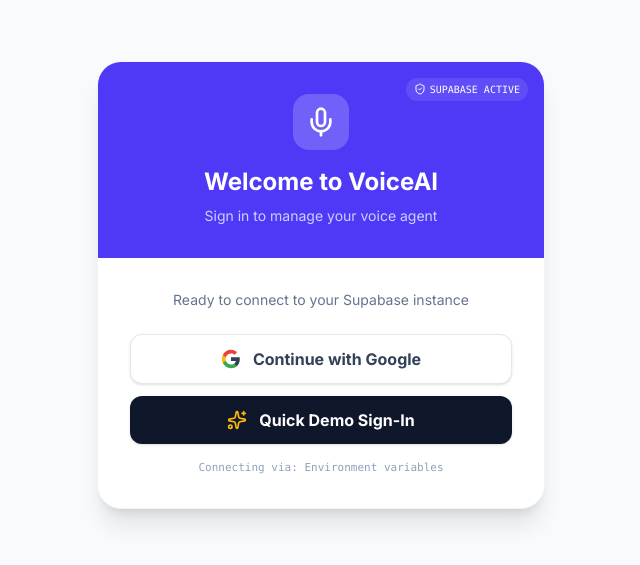
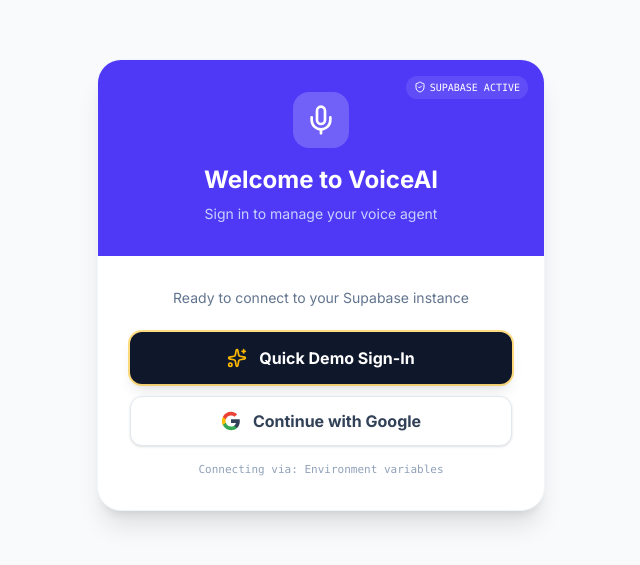
Before and after one commit to dsgjcj332-creator/soo-voice, a React (Vite) app: page /auth in a window 1280 px wide. Shown: the part 115-680 px from the top of the page, without its empty margins (319-959 px from the left). Built offline with nearby package versions, Linux system fonts and the light colour scheme; no server answers.

Commit message:
fix: quick login primary, unauthorized-domain error handling, firebase init guard

```diff
--- a/src/contexts/AuthContext.tsx
+++ b/src/contexts/AuthContext.tsx
@@ -86,6 +86,7 @@ export function AuthProvider({ children }: { children: React.ReactNode }) {
       };
     } else {
       console.log("[Auth] Initializing with Firebase Auth provider...");
+      try {
         const unsubscribe = onAuthStateChanged(auth, (usr) => {
           if (usr) {
             setUser({
@@ -101,6 +102,12 @@ export function AuthProvider({ children }: { children: React.ReactNode }) {
           setLoading(false);
         });
         return unsubscribe;
+      } catch (e) {
+        console.warn("[Auth] Firebase auth init failed, staying unauthenticated", e);
+        setUser(null);
+        setLoading(false);
+        return () => {};
+      }
     }
   }, [isConfigured]);
 
--- a/src/pages/Auth.tsx
+++ b/src/pages/Auth.tsx
@@ -43,7 +43,12 @@ export function Auth() {
       if (err.code === 'auth/popup-closed-by-user') {
         errorMessage = language === 'ar' ? 'تم إغلاق نافذة تسجيل الدخول. يرجى المحاولة مرة أخرى.' : 'Sign-in popup was closed. Please try again.';
       } else if (err.code === 'auth/popup-blocked') {
-        errorMessage = language === 'ar' ? 'تم حظر نافذة منبثقة بواسطة المتصفح. يرجى السماح بالنوافذ المنبثقة.' : 'Popup disabled by browser. Please allow popups for this site.';
+        errorMessage = language === 'ar' ? 'تم حظر النافذة المنبثقة. يرجى السماح بالنوافذ المنبثقة للموقع.' : 'Popup blocked by browser. Please allow popups.';
+      } else if (err.code === 'auth/unauthorized-domain') {
+        const domain = window.location.hostname;
+        errorMessage = language === 'ar'
+          ? `النطاق "${domain}" غير مسجل في Firebase. يرجى إضافته في Firebase Console > Authentication > Settings > Authorized domains. أو استخدم الدخول السريع.`
+          : `Domain "${domain}" is not authorized in Firebase. Please add it in Firebase Console > Authentication > Settings > Authorized domains. Or use Quick Demo Sign-In.`;
       } else if (err.message) {
         errorMessage = err.message;
       }
@@ -114,6 +119,19 @@ export function Auth() {
           </p>
 
           <div className="w-full space-y-3">
+            {/* Quick Demo Login - Primary for local/dev */}
+            <button
+              onClick={handleDemoLogin}
+              disabled={loading}
+              className="w-full bg-slate-900 hover:bg-slate-800 text-white font-bold py-3.5 px-4 rounded-xl flex items-center justify-center gap-3 transition-colors shadow-lg cursor-pointer ring-2 ring-amber-400/50"
+            >
+              <Sparkles className="w-5 h-5 text-amber-400" />
+              {loading
+                ? (language === 'ar' ? 'جاري الدخول...' : 'Signing in...')
+                : (language === 'ar' ? 'دخول سريع للتجربة والمراجعة' : 'Quick Demo Sign-In')}
+            </button>
+
+            {/* Google Login - Secondary, may require Firebase domain setup */}
             <button
               onClick={handleGoogleLogin}
               disabled={loading}
@@ -129,16 +147,6 @@ export function Auth() {
                 ? (language === 'ar' ? 'جاري تسجيل الدخول...' : 'Signing in...')
                 : (language === 'ar' ? 'المتابعة باستخدام Google' : 'Continue with Google')}
             </button>
-
-            {/* Quick Demo Login Button */}
-            <button
-              onClick={handleDemoLogin}
-              disabled={loading}
-              className="w-full bg-slate-900 hover:bg-slate-800 text-white font-bold py-3 px-4 rounded-xl flex items-center justify-center gap-3 transition-colors shadow-sm cursor-pointer"
-            >
-              <Sparkles className="w-5 h-5 text-amber-400" />
-              {language === 'ar' ? 'دخول سريع للتجربة والمراجعة' : 'Quick Demo Sign-In'}
-            </button>
           </div>
 
           {isConfigured && (
```
Lines whose indentation alone changed are shown as unchanged.
